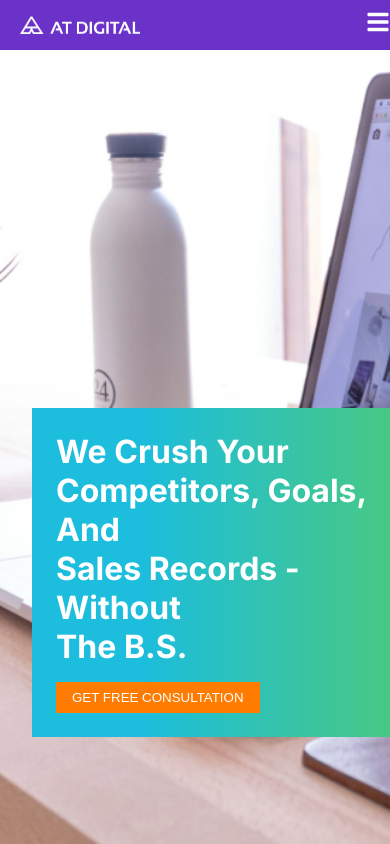
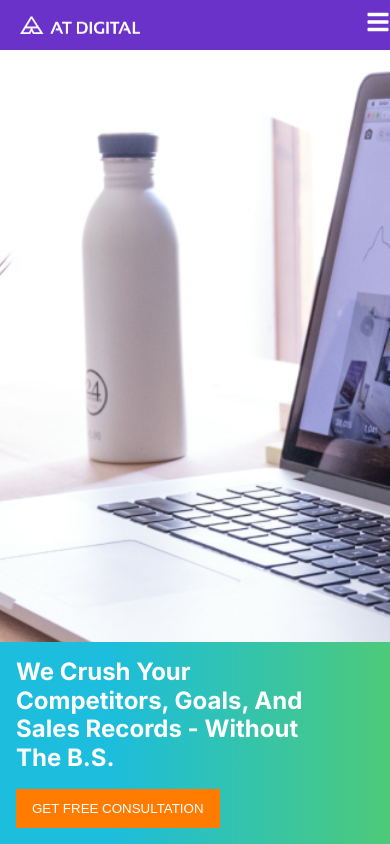
Before and after one commit to Ruma1013/AT-Digital, a React (Create React App) app in the folder frontend/: page / in a window 390 px wide. Shown: the top 844 px of the page. Built offline with nearby package versions, Linux system fonts and the light colour scheme.

Commit message:
Hero Section Responsive

```diff
--- a/frontend/src/Components/Hero/Hero.css
+++ b/frontend/src/Components/Hero/Hero.css
@@ -1,6 +1,4 @@
-
 @import url('https://fonts.googleapis.com/css2?family=Inter:ital,opsz,wght@0,14..32,100..900;1,14..32,100..900&family=Open+Sans:ital,wght@0,300..800;1,300..800&display=swap');
-
 
 .hero-container {
     position: relative;
@@ -13,7 +11,7 @@
     align-items: center;
     justify-content: flex-start;
     padding-left: 2rem;
-    font-family: 'inter';
+    font-family: 'Inter', sans-serif;
 }
 
 .hero-content {
@@ -24,7 +22,7 @@
 }
 
 .hero-content h1 {
-    margin-top: 0rem;
+    margin-top: 0;
     color: white;
     font-size: 2rem;
     margin-bottom: 1rem;
@@ -42,3 +40,34 @@
 .hero-button:hover {
     background-color: #ff5a00;
 }
+
+/* Media query for screen width 768px or less */
+@media (max-width: 768px) {
+    .hero-container {
+        justify-content: center;
+        padding-left: 0rem;
+        padding-right: 1rem;
+    }
+
+    .hero-content {
+        margin-top: 0;
+        margin-left: 0;
+        width: 100%;
+        max-width: 100%;
+        padding: 1rem;
+        text-align: left;
+        background: linear-gradient(90deg, #1CBDDD 28%, #4DCA79 100%);
+        box-sizing: border-box;
+        align-self: self-end;
+    }
+
+    .hero-content h1 {
+        font-size: 1.5rem;
+        line-height: 1.2;
+    }
+
+    .hero-button {
+        width: auto;
+        padding: 0.75rem 1rem;
+    }
+}
--- a/frontend/src/Components/Navbar/Navbar.css
+++ b/frontend/src/Components/Navbar/Navbar.css
@@ -108,7 +108,7 @@
 
   .navbar-links {
     position: absolute;
-    top: 60px; /* Adjust this value if needed */
+    top: 50px; /* Adjust this value if needed */
     left: 0;
     width: 100%;
     flex-direction: column;
```
Lines whose indentation alone changed are shown as unchanged.
